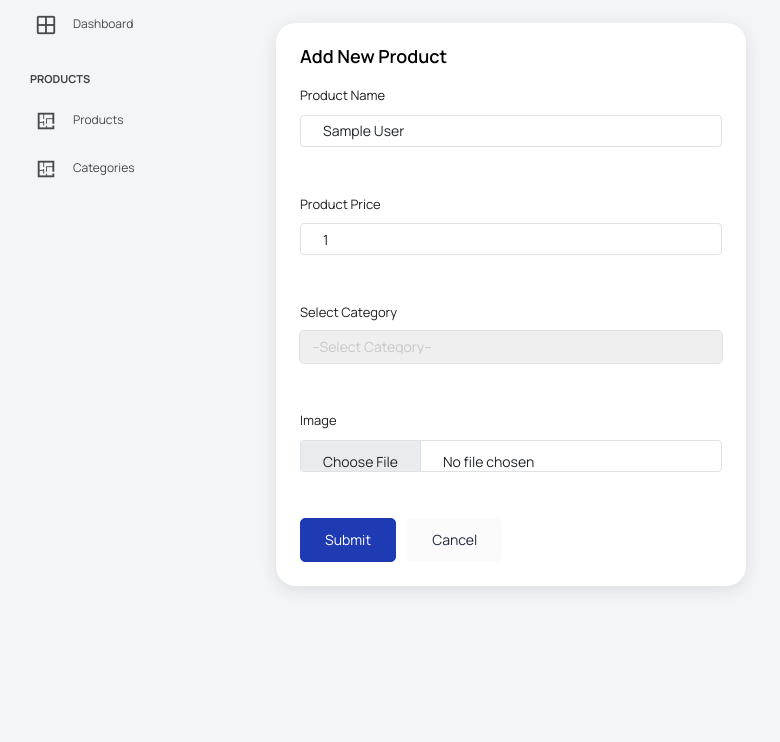
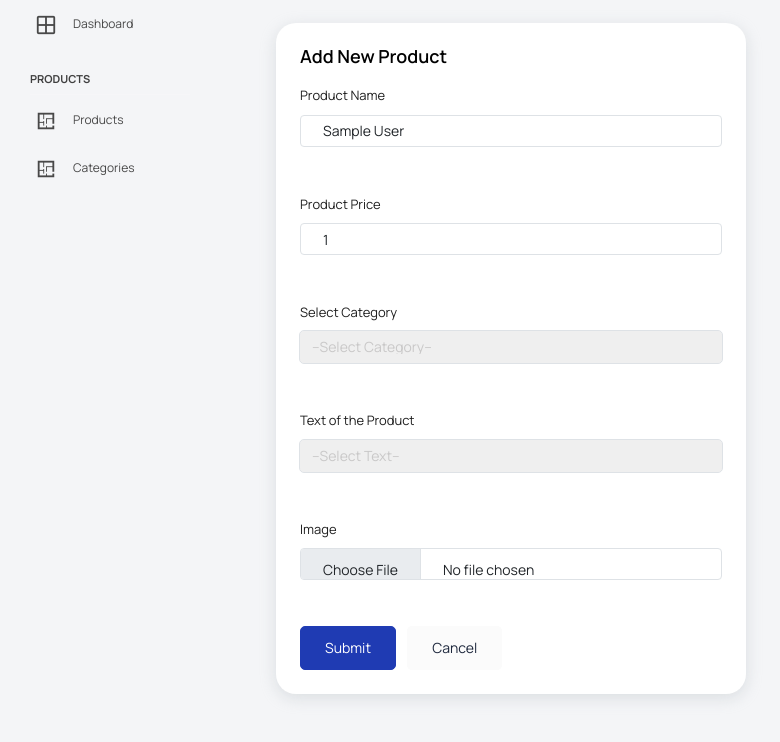
Before and after one commit to utsavsomaiya/point-of-sale, a PHP site: page /admin/product/add_product.php in a window 1280 px wide. Shown: the part 98-840 px from the top of the page, without its empty margins (0-780 px from the left). Before the commit the page ends 689 px from the top, so only its background shows below. Run offline with PHP 8.4, Linux system fonts and the light colour scheme; the visitor is signed in with stand-in values (Sample User, id 1); data that the repository does not hold is empty.

Commit message:
salestax

```diff
--- a/admin/product/add_product.php
+++ b/admin/product/add_product.php
@@ -3,12 +3,14 @@
 require '../layout/db_connect.php';
 include '../layout/header.php';
 if (isset($_POST['submit'])) {
-        if (!empty($_FILES['image']['name']) && !empty($_POST['pname']) && !empty($_POST['price'] && !empty($_POST['category']))) {
+    if (!empty($_FILES['image']['name']) && !empty($_POST['pname']) && !empty($_POST['price'] && !empty($_POST['category'])) && !empty($_POST['text'])) {
         list($width, $height) = @getimagesize($_FILES['image']['name']);
-            $target = "/admin/images/".basename($_FILES['image']['name']);
+        $target = "/admin/images/" . basename($_FILES['image']['name']);
         $imageFileType = strtolower(pathinfo($target, PATHINFO_EXTENSION));
-            if ($imageFileType != "jpg" && $imageFileType != "png" && $imageFileType != "jpeg"
-&& $imageFileType != "gif") {
+        if (
+            $imageFileType != "jpg" && $imageFileType != "png" && $imageFileType != "jpeg"
+            && $imageFileType != "gif"
+        ) {
             $_SESSION['file_validation_error'] = "Sorry, only JPG, JPEG, PNG & GIF files are allowed.";
             header('location:../product/add_product.php');
         } elseif (($_FILES["image"]["size"] > 2000000)) {
@@ -23,9 +25,10 @@
         } else {
             $pname = $_POST['pname'];
             $price = $_POST['price'];
-                $category =$_POST['category'];
+            $category = $_POST['category'];
+            $text = $_POST['text'];
             $name = $_FILES['image']['name'];
-                $fetch = $pdo->prepare("insert into product(name,price,category,image) values('$pname','$price','$category','$name')");
+            $fetch = $pdo->prepare("insert into product(name,price,category,text,image) values('$pname','$price','$category','$text','$name')");
             $result = $fetch->execute();
             if (isset($result)) {
                 $_SESSION['msg'] = "Add Successfully";
@@ -48,6 +51,10 @@
             $_SESSION['category_validation_error'] = "Please enter data";
             header('location:../product/add_product.php');
         }
+        if (empty($_POST['text'])) {
+            $_SESSION['text_validation_error'] = "Please enter data";
+            header('location:../product/add_product.php');
+        }
         if (empty($_FILES['image']['name'])) {
             $_SESSION['file_validation_error'] = "Please enter data";
             header('location:../product/add_product.php');
@@ -58,15 +65,17 @@
     header('location:/admin/product/show_product.php');
 }
 if (isset($_POST['pname'])) {
-      $_SESSION['pname']= $_POST['pname'];
+    $_SESSION['pname'] = $_POST['pname'];
 }
 if (isset($_POST['price'])) {
-      $_SESSION['price']= $_POST['price'];
+    $_SESSION['price'] = $_POST['price'];
 }
 if (isset($_POST['category'])) {
-      $_SESSION['category']= $_POST['category'];
+    $_SESSION['category'] = $_POST['category'];
 }
-
+if (isset($_POST['text'])) {
+    $_SESSION['text'] = $_POST['text'];
+}
 ?>
 <div class="main-panel">
     <div class="content-wrapper">
@@ -78,13 +87,7 @@
                         <form class="forms-sample" method="post" enctype="multipart/form-data">
                             <div class="form-group">
                                 <label for="exampleInputUsername1">Product Name</label>
-								<input type="text" class="form-control" id="exampleInputUsername1"
-									placeholder="Product Name" name="pname"
-                                    <?php
-                                    if (isset($_SESSION['pname'])) {
-                                        echo "value=\"".$_SESSION['pname']."\"";
-                                    }?>
-                                required>
+                                <input type="text" class="form-control" id="exampleInputUsername1" placeholder="Product Name" name="pname" <?php if (isset($_SESSION['pname'])) echo "value=\"" . $_SESSION['pname'] . "\""; ?> required>
                                 <label style="color:red;">
                                     <?php
                                     if (isset($_SESSION['name_validation_error'])) {
@@ -95,14 +98,7 @@
                             </div>
                             <div class="form-group">
                                 <label for="exampleInputEmail1">Product Price</label>
-								<input type="number" class="form-control" id="exampleInputEmail1"
-									placeholder="Product Price" name="price"
-                                    <?php
-                                    if (isset($_SESSION['price'])) {
-                                        echo "value=\"".$_SESSION['price']."\"";
-                                    }
-                                    ?>
-                                required>
+                                <input type="number" class="form-control" id="exampleInputEmail1" placeholder="Product Price" name="price" <?php if (isset($_SESSION['price'])) echo "value=\"" . $_SESSION['price'] . "\""; ?> required>
                                 <label style="color:red;">
                                     <?php
                                     if (isset($_SESSION['price_validation_error'])) {
@@ -121,12 +117,10 @@
                                     $res = $fetch->fetchAll();
                                     foreach ($res as $category) {
                                     ?>
-                                    <option  value="<?= $category['id'] ?>"
-                                    <?php
+                                        <option value="<?= $category['id'] ?>" <?php
                                                                                 if (isset($_SESSION['category'])) {
                                                                                     echo "selected='selected'";
-                                    } ?>
-                                    ><?= $category['name']?></option>
+                                                                                } ?>><?= $category['name'] ?></option>
                                     <?php
                                     }
                                     ?>
@@ -135,6 +129,24 @@
                                     <?php
                                     if (isset($_SESSION['category_validation_error'])) {
                                         echo $_SESSION['category_validation_error'];
+                                    }
+                                    ?>
+                                </label>
+                            </div>
+                            <div class="form-group">
+                                <label for="exampleSelectGender">Text of the Product</label>
+                                <select class="form-control" id="exampleSelectGender" name="text" required>
+                                    <option value="">--Select Text--</option>
+                                    <option value="5">5%</option>
+                                    <option value="10">10%</option>
+                                    <option value="15">15%</option>
+                                    <option value="20">20%</option>
+                                    <option value="25">25%</option>
+                                </select>
+                                <label style="color:red;">
+                                    <?php
+                                    if (isset($_SESSION['text_validation_error'])) {
+                                        echo $_SESSION['text_validation_error'];
                                     }
                                     ?>
                                 </label>
```
Also changed, not shown: admin/product/edit_product.php (+21 -9 lines), admin/product/show_product.php (+7 -5 lines), index.php (+17 -7 lines). Lines whose indentation alone changed are shown as unchanged.
